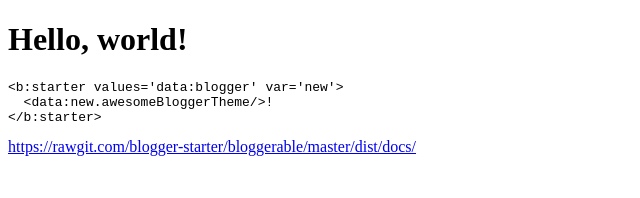
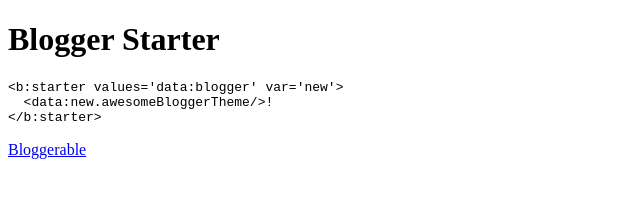
Before and after one commit to jsdelivrbot/blogger-starter.github.io, a plain HTML site: page index.html in a window 1280 px wide. Shown: the whole page, without its empty margins (0-640 px from the left). Drawn offline with Linux system fonts and the light colour scheme.

Commit message:
Update index.html

```diff
--- a/index.html
+++ b/index.html
@@ -6,10 +6,10 @@
     <title>Hello, world!</title>
   </head>
   <body>
-    <h1>Hello, world!</h1>
+    <h1>Blogger Starter</h1>
 <pre><code>&lt;b:starter values='data:blogger' var='new'&gt;
   &lt;data:new.awesomeBloggerTheme/&gt;!
 &lt;/b:starter&gt;</code></pre>
-    <a href="https://rawgit.com/blogger-starter/bloggerable/master/dist/docs/">https://rawgit.com/blogger-starter/bloggerable/master/dist/docs/</a>
+    <p><a href="https://blogger-starter.github.io/bloggerable">Bloggerable</a></p>
   </body>
 </html>
```
